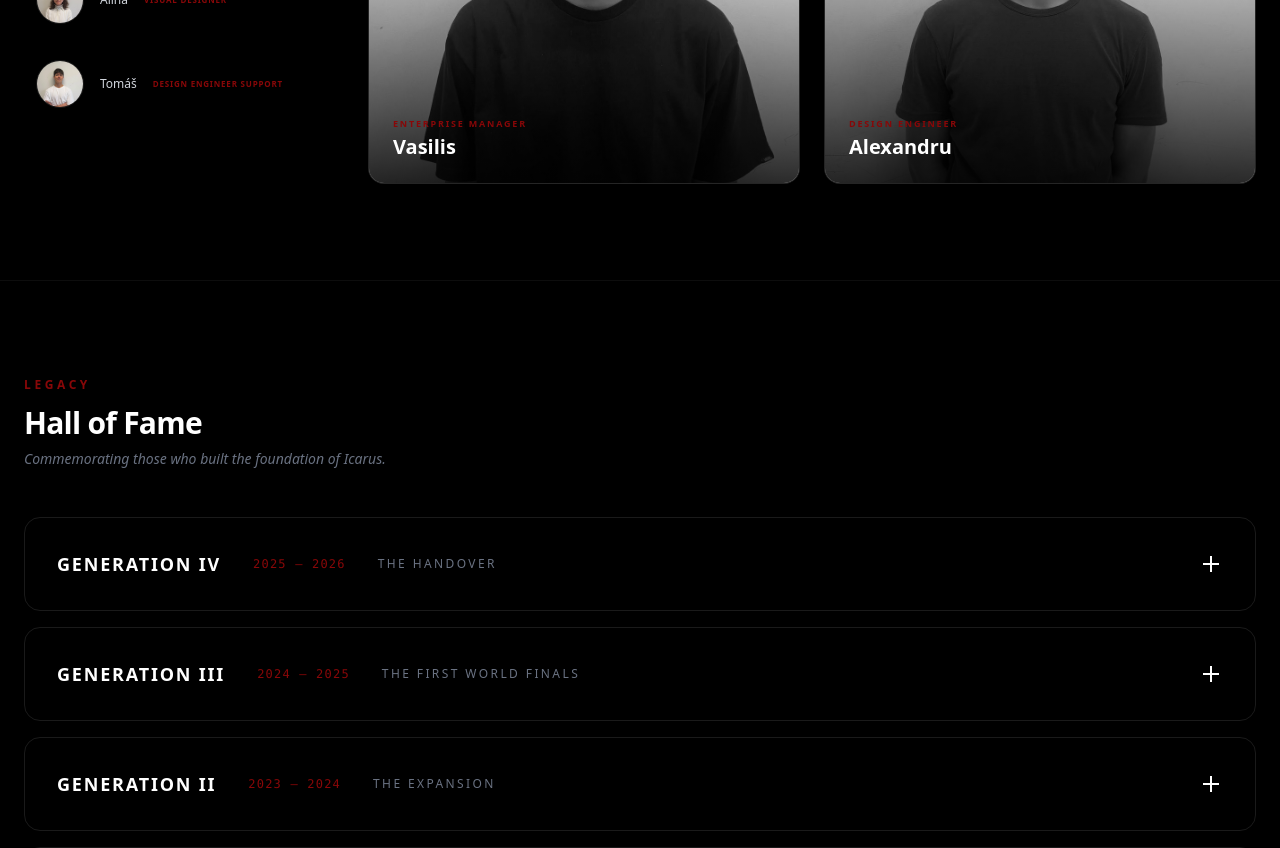
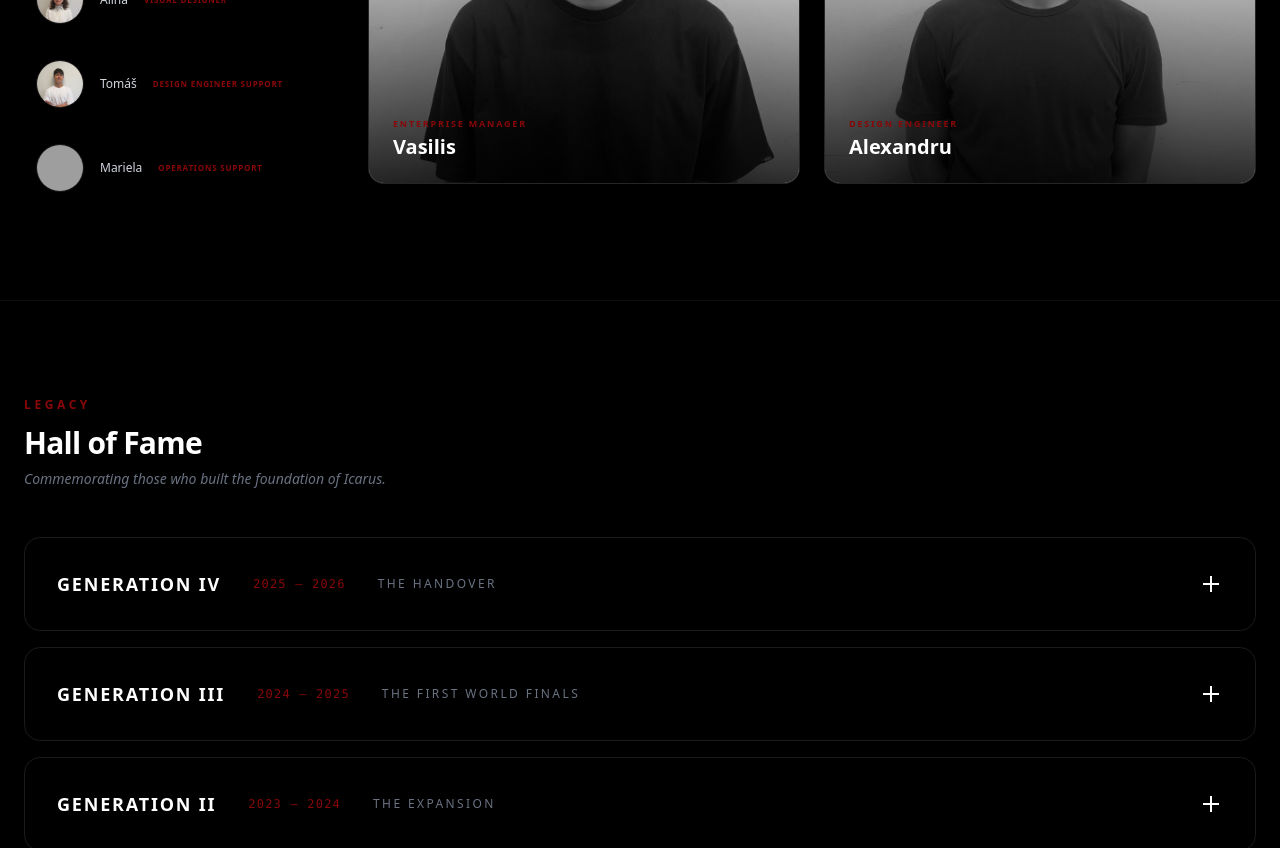
Before and after one commit to ccsio/icarus-website2, a Vue app: page /team in a window 1280 px wide. Shown: the part 1420-2268 px from the top of the page. Built offline with nearby package versions, Linux system fonts and the light colour scheme; grey boxes are pictures that could not be loaded; a web font is replaced by a local one.

Commit message:
added Mariela as support, changed Past Sponsors to Previous

```diff
--- a/src/components/ArticleSection.vue
+++ b/src/components/ArticleSection.vue
@@ -48,7 +48,7 @@ onBeforeUnmount(() => {
       </div>
 
       <div class="grid gap-6 lg:grid-cols-[1.5fr_0.9fr]">
-        <article class="group bg-white rounded-[2rem] border border-gray-100 shadow-xl p-8 overflow-hidden transition-all duration-500 hover:-translate-y-1 hover:shadow-2xl">
+        <article class="group bg-white rounded-4xl border border-gray-100 shadow-xl p-8 overflow-hidden transition-all duration-500 hover:-translate-y-1 hover:shadow-2xl">
           <div class="mb-6 flex flex-wrap items-center gap-3">
             <span class="inline-flex items-center justify-center rounded-full bg-icarus-red/10 text-icarus-red text-[10px] font-black uppercase tracking-[0.35em] px-3 py-2">
               {{ $t('home.articles.publisher') }}
@@ -62,7 +62,7 @@ onBeforeUnmount(() => {
             <img
               src="https://ingsci.lu/davinci/wp-content/uploads/2026/05/stemracing26-210-scaled.jpg"
               :alt="$t('home.articles.imageAlt')"
-              class="w-full h-[240px] object-cover transition-transform duration-500 group-hover:scale-[1.03]"
+              class="w-full h-60 object-cover transition-transform duration-500 group-hover:scale-[1.03]"
             />
           </div>
 
--- a/src/components/CurrentMembers.vue
+++ b/src/components/CurrentMembers.vue
@@ -64,8 +64,12 @@ const supportMembers = [
         name: "Tomáš",
         role: t("team.support.tomas.role"),
         image: "/images/team/gen4/tomas.webp",
-    bio: t("team.support.tomas.bio")
     },
+    {
+        name: "Mariela",
+        role: t("team.support.mariela.role"),
+        image: "/images/team/gen4/mariela.webp",
+    }
 ]
 </script>
 
--- a/src/i18n/locales/de.json
+++ b/src/i18n/locales/de.json
@@ -81,7 +81,7 @@
             "title": "Unsere Sponsoren",
             "description": "Wir sind allen Sponsoren, die mit uns zusammenarbeiten, unendlich dankbar. Ohne ihre Unterstützung hätten wir diese Reise nicht antreten können!",
             "past": {
-                "title": "Ehemalige Sponsoren",
+                "title": "Frühere Sponsoren",
                 "description": "Wir sind stolz darauf, mit diesen ehemaligen Partnern zusammengearbeitet zu haben, und sind dankbar für die nachhaltige Wirkung ihrer großzügigen Unterstützung."
             },
             "efg": {
@@ -264,6 +264,9 @@
             },
             "tomas": {
                 "role": "Unterstützung Design-Ingenieur"
+            },
+            "mariela": {
+                "role": "Operative Unterstützung"
             }
         },
         "core": {
--- a/src/i18n/locales/en.json
+++ b/src/i18n/locales/en.json
@@ -84,7 +84,7 @@
             "title": "Our Sponsors",
             "description": "We are immensely grateful to all the sponsors working with us. We could not have embarked on this journey without their support!",
             "past": {
-                "title": "Past Sponsors",
+                "title": "Previous Sponsors",
                 "description": "We are proud to have collaborated with these past partners and remain grateful for the lasting impact of their generous support."
             },
             "efg": {
@@ -267,6 +267,9 @@
             },
             "tomas": {
                 "role": "Design Engineer Support"
+            },
+            "mariela": {
+                "role": "Operations Support"
             }
         },
         "core": {
--- a/src/i18n/locales/fr.json
+++ b/src/i18n/locales/fr.json
@@ -264,6 +264,9 @@
             },
             "tomas": {
                 "role": "Support ingénieur design"
+            },
+            "mariela": {
+                "role": "Support opérationnel"
             }
         },
         "core": {
--- a/src/i18n/locales/lb.json
+++ b/src/i18n/locales/lb.json
@@ -81,7 +81,7 @@
             "title": "Eis Sponsoren",
             "description": "Mir si ganz dankbar fir all eis Sponsoren, déi mat eis zesummeschaffen. Ouni hir Ënnerstëtzung wier dës Rees net méiglech gewiescht!",
             "past": {
-                "title": "Fréier Sponsoren",
+                "title": "Virdrun Sponsorë",
                 "description": "Mir si stolz drop, mat dëse fréiere Partner zesummegeschafft ze hunn, a bleiwe dankbar fir den dauerhaften Impakt vun hirer grousszügeger Ënnerstëtzung."
             },
             "efg": {
@@ -264,6 +264,9 @@
             },
             "tomas": {
                 "role": "Design-Ingenieur Support"
+            },
+            "mariela": {
+                "role": "Operativ Ënnerstëtzung"
             }
         },
         "core": {
```
Lines whose indentation alone changed are shown as unchanged.
